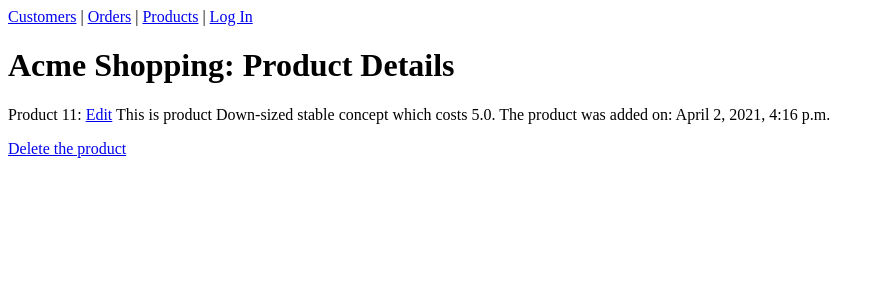
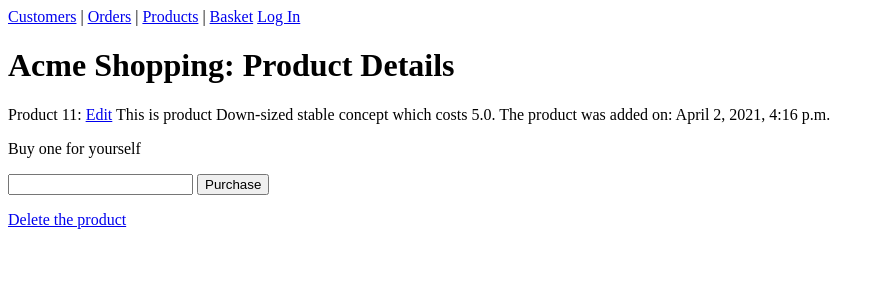
Before and after one commit to scharlau/shopping_exercise_django, a Django app: page /product/11/ in a window 1280 px wide. Shown: the top 300 px of the page, without its empty margins (0-880 px from the left). Run offline with Django 3.2, Linux system fonts and the light colour scheme; data comes from the database, SQL or seed files in the repository; both versions use the stored data as it was after the commit.

Commit message:
added basket and payment

```diff
--- a/shop/templates/shop/base.html
+++ b/shop/templates/shop/base.html
@@ -6,10 +6,12 @@
 <p><a href = "{% url 'customer_list' %}">Customers</a> |
     <a href = "{% url 'order_list' %}">Orders</a> |
     <a href = "{% url 'product_list' %}">Products</a> |
+    <a href = "{% url 'basket' %}">Basket</a>
     {% if user.is_authenticated %}
     <a href = "{% url 'logout' %}">Log Out</a> </p>
     {% else %}
-    <a href = "{% url 'login' %}">Log In</a> </p>
+    <a href = "{% url 'login' %}">Log In</a>
+    </p>
     {% endif%}
 
     {% block content %}
--- a/shop/templates/shop/product_detail.html
+++ b/shop/templates/shop/product_detail.html
@@ -6,5 +6,14 @@
       This is product {{ product.name }} which costs
       {{product.price}}. The product was added on: {{ product.created_date }}
    </p>
+   <p>
+    <form action="/product/buy/" method="post">
+       {% csrf_token %}
+       <p>Buy one for yourself</p>
+       <input type='hidden' name='id' value="{{ product.id }}">
+       <input type="number" name="quantity">
+       <input type="submit" value="Purchase">
+       </form>
+       </p>
    <p><a href="{% url 'product_delete' id=product.id %}">Delete the product</a></p>
     {% endblock %}
--- a/shop/templates/shop/product_list.html
+++ b/shop/templates/shop/product_list.html
@@ -1,13 +1,12 @@
   {% extends 'shop/base.html' %}
   {% block content %}
     <h1>Product List</h1>
-<p>You deleted: {{ deleted }} </p>
+<p>{{ deleted }} </p>
     <p><a href="{% url 'product_new' %}">Add a new product</a></p>
     {% for product in products %}
     <p><b> <a href="{% url 'product_detail' id=product.id %}">{{product.name }}</a></b>
       This is product {{ product.id }} which costs
        {{product.price}}. The product was added on: {{ product.created_date }}
-    </p>
     {% endfor %}
 
     {% endblock %}
--- a/shop/urls.py
+++ b/shop/urls.py
@@ -7,13 +7,17 @@
 urlpatterns = [
         path('', views.customer_list, name='customer_list'),
         path('accounts/', include('django.contrib.auth.urls')),
+        path('basket/', views.basket, name ='basket'),
         path('signup/', views.signup, name='signup'),
         path('customer/<int:id>/', views.customer_detail, name= 'customer_detail'),
         path('order_list/', views.order_list, name='order_list'),
         path('order/<int:id>/', views.order_detail, name= 'order_detail'),
+        path('payment/', views.payment, name ='payment'),
+        path('product/buy/', views.product_buy, name='product_buy'),
         path('product_list/', views.product_list, name='product_list'),
         path('product/<int:id>/', views.product_detail, name= 'product_detail'),
         path('product_new/', views.product_new, name= 'product_new'),
         path('product/<int:id>/edit/', views.product_edit, name= 'product_edit'),
         path('product/<int:id>/delete/', views.product_delete, name= 'product_delete'),
+        path('purchase/', views.purchase, name ='purchase'),
         ]
--- a/shop/views.py
+++ b/shop/views.py
@@ -6,7 +6,30 @@
 from .models import Customer, Order, Product
 from .forms import ProductForm, SignUpForm
 
+
+class Basket:
+    # a data transfer object to shift items from cart to page
+
+    def __init__(self, name, price, quantity):
+        self.name = name
+        self.price = price
+        self.quantity = quantity
+
 # Create your views here.
+
+# convenience method as used in several methods
+def get_basket(request):
+    basket = request.session.get('basket', [])
+    products = []
+    for item in basket:
+        product = Product.objects.get(id=item[0])
+        basket = Basket(product.name, product.price, item[1])
+        products.append(basket)
+    return products
+
+def basket(request):
+    products = get_basket(request)
+    return render(request, 'shop/basket.html', {'products': products})
 
 def signup(request):
     form = SignUpForm(request.POST)
@@ -40,8 +63,25 @@
     order = get_object_or_404(Order, id=id)
     return render(request, 'shop/order_detail.html', {'order' : order})
 
+# clear basket and thank customer
+def payment(request):
+    request.session['basket'].clear()
+    request.session['deleted'] = 'thanks for your purchase'
+    return redirect('product_list' )
+
+def product_buy(request):
+    if request.method== "POST":
+        temp_id = int(request.POST.get('id',''))
+        quantity = int(request.POST.get('quantity', ''))
+        basket = request.session['basket']
+        basket.append([temp_id,quantity])
+        request.session['basket'] = basket
+    return redirect('product_list')
+
 def product_list(request):
     products = Product.objects.all()
+    basket = request.session.get('basket', [])
+    request.session['basket'] = basket
     deleted = request.session.get('deleted', 'empty')
     request.session['deleted'] = 'hello'
 
@@ -82,3 +122,11 @@
     request.session['deleted'] = product.name
     product.delete()
     return redirect('product_list' )
+
+def purchase(request):
+    products = get_basket(request)
+    total = 0
+    for product in products:
+        total += product.price * product.quantity
+
+    return render(request, 'shop/purchase.html', {'products': products, 'total': total})
```
Also changed, not shown: shop/templates/shop/basket.html (added, +12 -0 lines), shop/templates/shop/purchase.html (added, +21 -0 lines), README.md, db.sqlite3.
